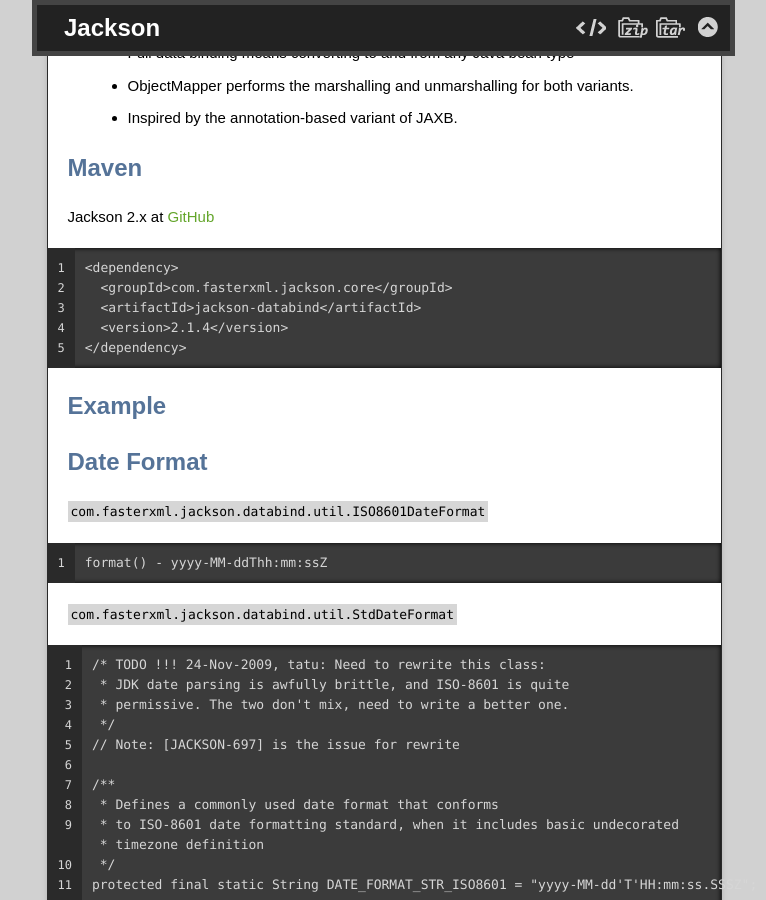
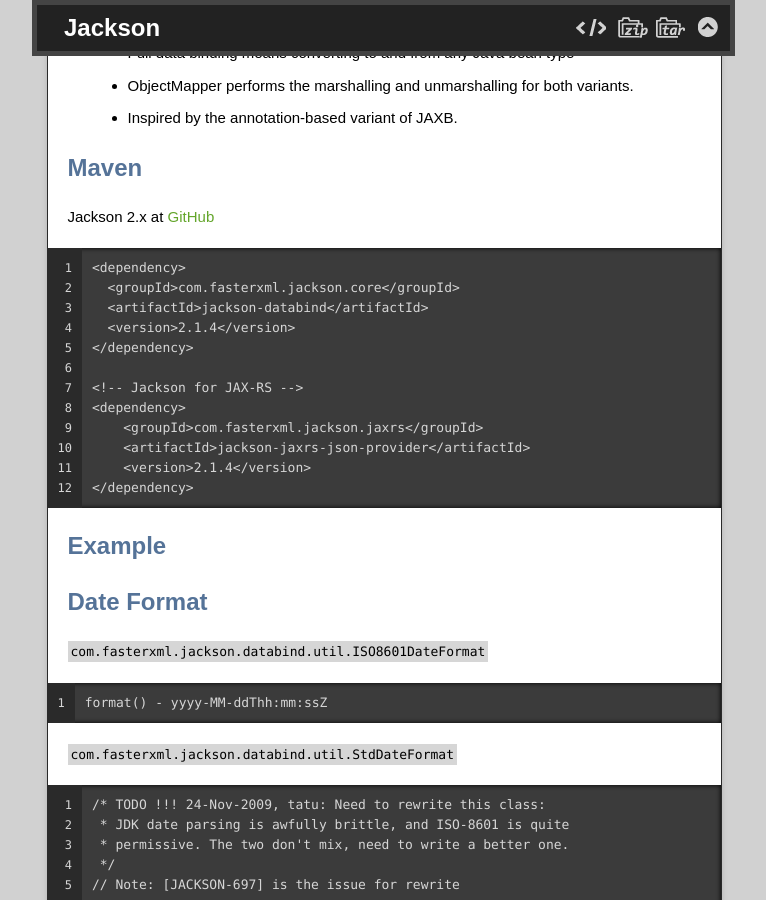
Before and after one commit to rogerxu/rogerxu.github.io, a Jekyll site: the page built from _posts/2013-02-28-jackson.md, in a window 1280 px wide and 900 px high, scrolled down 602 px. Shown: the whole window, without its empty margins (256-1022 px from the left). Built offline with Jekyll 4.4.1, drawn with Linux system fonts in a browser that asks for light colours; nearby versions of some CDN libraries.

Commit message:
Add Jackson for JAX-RS maven dependency.

```diff
--- a/_posts/2013-02-28-jackson.md
+++ b/_posts/2013-02-28-jackson.md
@@ -27,6 +27,13 @@
       <groupId>com.fasterxml.jackson.core</groupId>
       <artifactId>jackson-databind</artifactId>
       <version>2.1.4</version>
+    </dependency>
+
+    <!-- Jackson for JAX-RS -->
+    <dependency>
+        <groupId>com.fasterxml.jackson.jaxrs</groupId>
+        <artifactId>jackson-jaxrs-json-provider</artifactId>
+        <version>2.1.4</version>
     </dependency>
 
 ## Example
```
